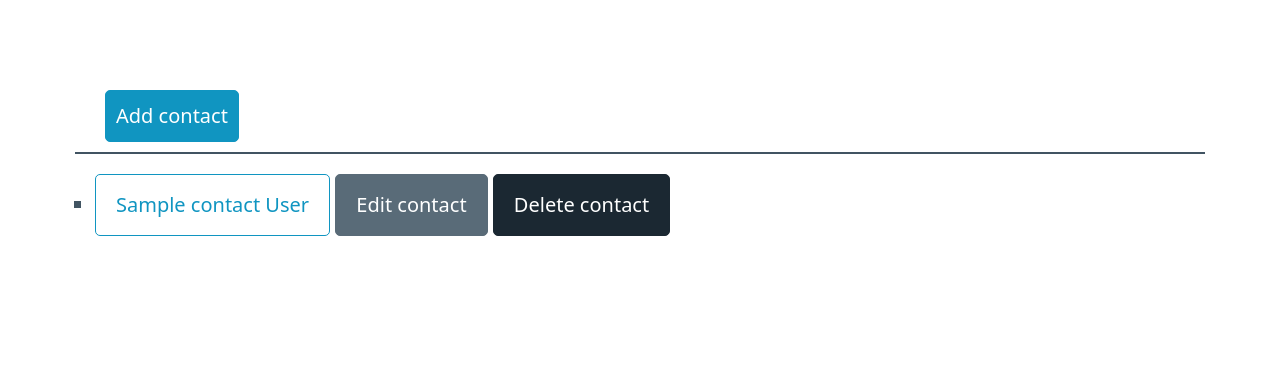
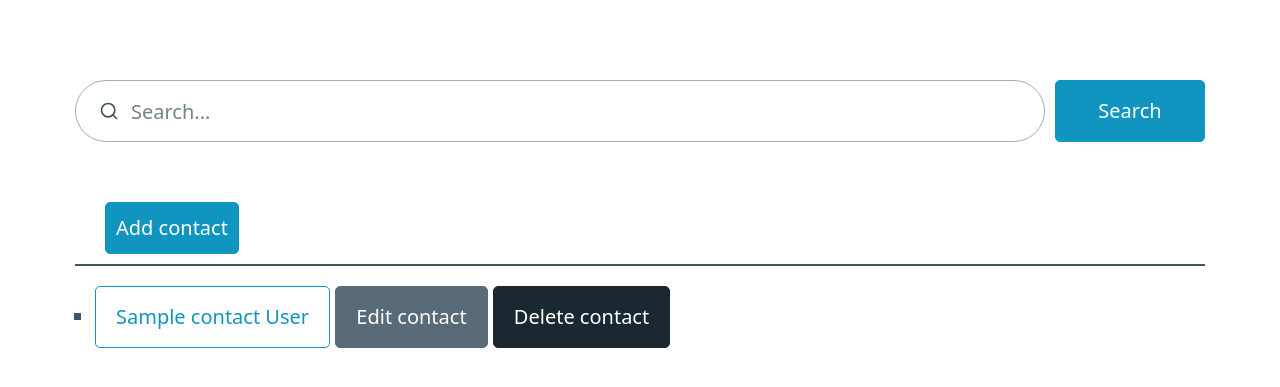
Before and after one commit to Impe11e/Personal-Assistant-WEB, a Django app: page / in a window 1280 px wide. Shown: the top 387 px of the page. Run offline with Django 5.2, Linux system fonts and the light colour scheme; tables that the repository leaves empty hold one stand-in row (values such as "Sample post").

Commit message:
created: serach bar and search by contacts

```diff
--- a/pers_assist/pers_assist_app/templates/pers_assist_app/index.html
+++ b/pers_assist/pers_assist_app/templates/pers_assist_app/index.html
@@ -7,6 +7,16 @@
 </head>
 <body>
 <main class="container">
+    <form method="get" action="{% url 'pers_assist_app:main' %}" style="display: flex; gap: 0.5rem; align-items: center;">
+        <input type="search" name="search_item" placeholder="Search..." value="{{ request.GET.search_item }}" style="flex: 1; min-width: 150px;">
+
+        <button type="submit" class="button" style="width: 150px;">Search</button>
+
+        {% if request.GET.search_item %}
+            <a href="{% url 'pers_assist_app:main' %}" role="button" class="secondary" style="width: 120px;">Show all</a>
+        {% endif %}
+    </form>
+
     <nav style="margin-bottom: 20px; border-bottom: 2px solid; padding-left: 30px">
         <ul>
             <li><a href="{% url 'pers_assist_app:contact_create' %}" role="button">Add contact</a></li>
--- a/pers_assist/pers_assist_app/views.py
+++ b/pers_assist/pers_assist_app/views.py
@@ -1,10 +1,20 @@
 from django.shortcuts import render, redirect, get_object_or_404
 from .forms import ContactForm, ContactEditForm
 from .models import Contact
+from django.db.models import Q
 
 
 def main(request):
-    contacts = Contact.objects.all()
+    query = request.GET.get('search_item')
+    if query:
+        contacts = Contact.objects.filter(
+            Q(name__icontains=query) |
+            Q(surname__icontains=query) |
+            Q(phone__icontains=query)
+        )
+    else:
+        contacts = Contact.objects.all()
+
     return render(request, 'pers_assist_app/index.html', {"contacts": contacts})
 
 
```
Also changed, not shown: pers_assist/pers_assist_app/forms.py (+0 -12 lines).
